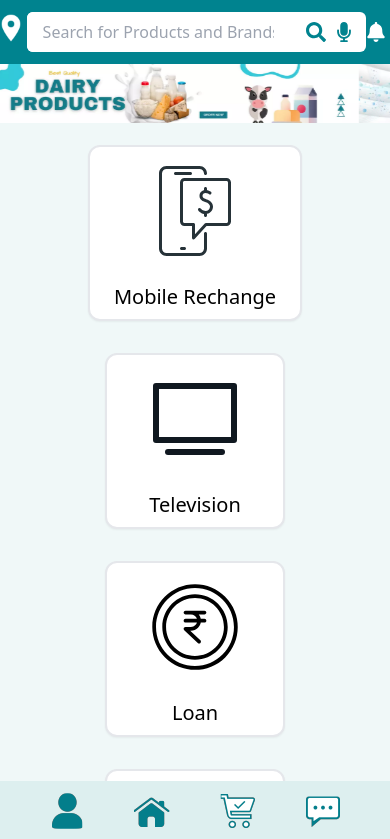
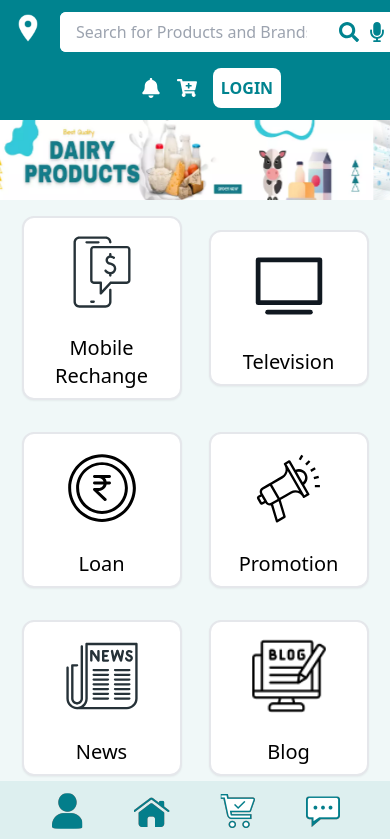
Before and after one commit to Udit-Gogia/task-int-putatoe, a React (Create React App) app: page / in a window 390 px wide. Shown: the top 839 px of the page. Built offline with nearby package versions, Linux system fonts and the light colour scheme.

Commit message:
final push

```diff
--- a/src/assets/styles/index.css
+++ b/src/assets/styles/index.css
@@ -29,14 +29,48 @@
 
 @media (max-width: 540px) {
 	.car-product {
-		width: 13rem !important;
-		height: 14rem !important;
+		width: 11rem !important;
+		height: 14.4rem !important;
 	}
 	.car-product-img {
 		width: 7rem !important;
 	}
 	.car-product-title {
 		font-size: 1rem !important;
+	}
+	.navbar {
+		flex-direction: column !important;
+	}
+	.seg1 {
+		justify-content: space-between !important;
+	}
+	.seg-2 {
+		margin-top: 1rem !important;
+	}
+	.heading {
+		font-size: 0rem !important;
+	}
+	.loc-icon {
+		width: 2rem !important;
+		height: 2rem !important;
+		margin-right: 1rem !important;
+	}
+	.car-div,
+	.car,
+	.car-img {
+		height: 5rem !important;
+	}
+	.func {
+		width: 10rem !important;
+	}
+	.func-grid {
+		grid-template-columns: repeat(2, minmax(0, 1fr)) !important;
+	}
+	.footer-1 {
+		padding: 2rem !important;
+	}
+	.foot-icon {
+		margin-left: 0.5rem !important;
 	}
 }
 @media (min-width: 541px) and (max-width: 770px) {
--- a/src/components/carousel.jsx
+++ b/src/components/carousel.jsx
@@ -18,23 +18,35 @@ export default function carousel() {
 		autoplaySpeed: 2000,
 	};
 	return (
-		<div className="sm:h-[10rem] xl:h-full">
-			<Slider {...settings}>
+		<div className="sm:h-[10rem] xl:h-full car-div">
+			<Slider {...settings} className="car">
 				<div className="sm:h-[10rem] xl:h-full">
 					<img
 						src={img1}
-						className="w-screen sm:h-[10rem] xl:h-full"
+						className="w-screen sm:h-[10rem] xl:h-full car-img"
 						alt="img1"
 					/>
 				</div>
 				<div className="sm:h-32 xl:h-full">
-					<img src={img2} className="w-screen sm:h-32  xl:h-full" alt="img2" />
+					<img
+						src={img2}
+						className="w-screen sm:h-32  xl:h-full car-img"
+						alt="img2"
+					/>
 				</div>
 				<div className="sm:h-32 xl:h-full">
-					<img src={img3} className="w-screen sm:h-32  xl:h-full" alt="img3" />
+					<img
+						src={img3}
+						className="w-screen sm:h-32  xl:h-full car-img"
+						alt="img3"
+					/>
 				</div>
 				<div className="sm:h-32 xl:h-full">
-					<img src={img4} className="w-screen sm:h-32  xl:h-full" alt="img4" />
+					<img
+						src={img4}
+						className="w-screen sm:h-32  xl:h-full car-img"
+						alt="img4"
+					/>
 				</div>
 			</Slider>
 		</div>
--- a/src/components/footer.js
+++ b/src/components/footer.js
@@ -4,7 +4,7 @@ import { FaFacebookF, FaInstagram, FaLinkedinIn } from "react-icons/fa";
 export default function footer() {
 	return (
 		<div className="bg-[#00838F] flex justify-between items-center">
-			<div className="flex flex-col p-12 pt-6">
+			<div className="flex flex-col p-12 pt-6 footer-1">
 				<img src={logo} alt="putatoe-log0" className="w-40"></img>
 				<h1 className="text-white font-bold text-2xl p-2 pl-0">
 					PUTATOE SOLUTIONS PVT. LTD.
@@ -13,27 +13,27 @@ export default function footer() {
 					233 Harahawa Phatak, Near SBI Bank, Gorakhpur, Uttar Pradesh - 273001
 				</p>
 			</div>
-			<div className="flex flex-col mr-20">
+			<div className="flex flex-col mr-20 ">
 				<h3 className="font-bold text-white ">Useful Link</h3>
 				<p className="text-white">About Us</p>
 				<p className="text-white">Contact Us</p>
 				<p className="text-white">Terms &amp; Conditions</p>
-				<div className="mt-2 flex justify-between">
+				<div className="mt-2 flex justify-between  foot-icon">
 					<button
 						name="facebook"
-						className="bg-white p-2 rounded-[50%] border-2 hover:bg-[#00838F] hover:border-2 hover:text-white"
+						className="bg-white p-2 rounded-[50%] border-2 hover:bg-[#00838F] hover:border-2 hover:text-white foot-icon"
 					>
 						<FaFacebookF />
 					</button>
 					<button
 						name="facebook"
-						className="bg-white p-2 rounded-[50%] border-2 hover:bg-[#00838F] hover:border-2 hover:text-white"
+						className="bg-white p-2 rounded-[50%] border-2 hover:bg-[#00838F] hover:border-2 hover:text-white foot-icon"
 					>
 						<FaInstagram />
 					</button>
 					<button
 						name="facebook"
-						className="bg-white p-2 rounded-[50%] border-2 hover:bg-[#00838F] hover:border-2 hover:text-white"
+						className="bg-white p-2 rounded-[50%] border-2 hover:bg-[#00838F] hover:border-2 hover:text-white foot-icon"
 					>
 						<FaLinkedinIn />
 					</button>
--- a/src/components/func.jsx
+++ b/src/components/func.jsx
@@ -10,7 +10,7 @@ export default function func() {
 	return (
 		<div className="grid grid-cols-4 w-screen  flex-wrap bg-[#00838f0f] -mt-2  items-center ">
 			<div className="w-screen ">
-				<div className="items-center m-2 grid xl:grid-cols-4 justify-center  sm:grid-cols-2 lg:grid-cols-3">
+				<div className="items-center m-2 grid xl:grid-cols-4 justify-center  sm:grid-cols-2 lg:grid-cols-3 func-grid">
 					{imgs.map(createfunction)}
 				</div>
 			</div>
--- a/src/components/functionality.js
+++ b/src/components/functionality.js
@@ -2,7 +2,7 @@ import React from "react";
 
 export default function functionality(props) {
 	return (
-		<div className="flex flex-col px-6 border-solid border-2  justify-center rounded-xl lg:w-60 m-4 shadow-sm bg-white  lg:h-52 mx-auto sm:w-52 sm:h-40">
+		<div className="flex flex-col px-6 border-solid border-2  justify-center rounded-xl lg:w-60 m-4 shadow-sm bg-white  lg:h-52 mx-auto sm:w-52 sm:h-40 func">
 			<div className="flex justify-center">
 				<img src={props.src} alt="functionality-img" className="w-32 p-4"></img>
 			</div>
--- a/src/components/navbar.jsx
+++ b/src/components/navbar.jsx
@@ -3,15 +3,15 @@ import { FaSearch, FaBell, FaCartPlus, FaMicrophone } from "react-icons/fa";
 
 export default function navbar() {
 	return (
-		<div className="bg-[#00838F] p-3 flex items-center justify-center w-screen relative  sm:flex-col xl:flex-row">
-			<div className="flex ">
-				<h1 className="font-bold text-white text-2xl xl:absolute left-20 tracking-wide">
+		<div className="bg-[rgb(0,131,143)] p-3 flex items-center justify-center w-screen relative navbar xl:flex-row">
+			<div className="flex seg-1">
+				<h1 className="font-bold text-white text-2xl xl:absolute left-20 tracking-wide sm-absolute sm:top-2 xl:top-0 heading">
 					PUTATOE
 				</h1>
 				<img
 					src={icon_location}
 					alt="icon-location"
-					className="w-8 h-8 xl:mr-8 sm:mx-2"
+					className="w-8 h-8 xl:mr-8 sm:mx-2 loc-icon"
 				></img>
 				<div className="flex bg-white items-center rounded-md">
 					<input
@@ -27,7 +27,7 @@ export default function navbar() {
 					</button>
 				</div>
 			</div>
-			<div className="flex  sm:mt-4 xl:mt-0">
+			<div className="flex  sm:mt-4 xl:mt-0 seg-2">
 				<div className="flex jusitfy-evenly px-4">
 					<button className="ml-4" name="Bell">
 						<FaBell className="text-white font-bold text-xl " />
```
